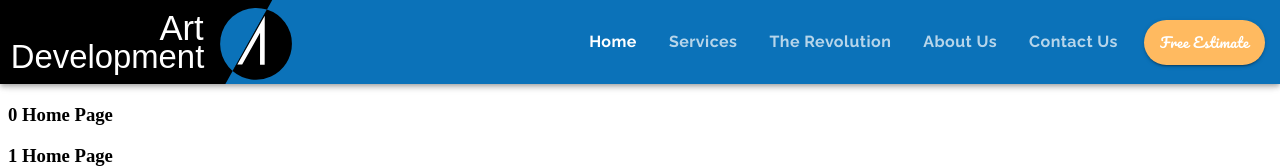
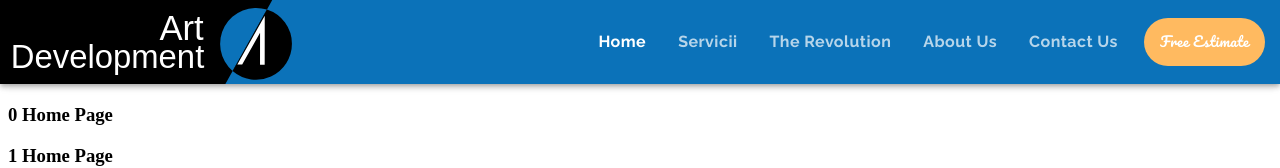
Before and after one commit to nate-mal/natdevelopment, a React (Create React App) app: page / in a window 1280 px wide. Shown: the top 168 px of the page. Built offline with nearby package versions, Linux system fonts and the light colour scheme.

Commit message:
refactoring code

```diff
--- a/src/components/App.js
+++ b/src/components/App.js
@@ -1,15 +1,45 @@
 import { ThemeProvider } from "@emotion/react";
 import { BrowserRouter, Routes, Route } from "react-router-dom";
-
+import { useMemo } from "react";
 import Header from "./ui/Header";
 import theme1 from "../themes/theme1";
 import Home from "./Home";
 function App() {
+  const options = useMemo(
+    () => [
+      { name: "Home", link: "/" },
+
+      {
+        name: "Servicii",
+        link: "/services",
+        subs: [
+          { name: "Servicii", link: "/services", index: 1 },
+          {
+            name: "Custom Software Development",
+            link: "/customsoftware",
+          },
+          { name: "Mobile App Development", link: "/mobileapps" },
+          { name: "Website Development", link: "/websites" },
+        ],
+      },
+      {
+        name: "The Revolution",
+        link: "/revolution",
+      },
+      {
+        name: "About Us",
+        link: "/about",
+      },
+      { name: "Contact Us", link: "/contact" },
+    ],
+    []
+  );
+  const estimate = { name: "Free Estimate", link: "/estimate" };
   return (
     <ThemeProvider theme={theme1}>
       <div className="App">
         <BrowserRouter>
-          <Header />
+          <Header options={options} specialOption={estimate} />
           <Routes>
             <Route path="/" element={<Home />} />
             <Route exact path="/services" element={<div>Services Page</div>} />
--- a/src/components/ui/Header.js
+++ b/src/components/ui/Header.js
@@ -1,6 +1,6 @@
 import logo from "../../assets/logo.svg";
 
-import React, { useEffect, useMemo } from "react";
+import React, { useEffect } from "react";
 import { useState } from "react";
 import AppBar from "@mui/material/AppBar";
 import Toolbar from "@mui/material/Toolbar";
@@ -18,7 +18,12 @@ import ListItem from "@mui/material/ListItem";
 import ListItemText from "@mui/material/ListItemText";
 import { IconButton, useMediaQuery } from "@mui/material";
 import { useTheme } from "@emotion/react";
-const Header = (props) => {
+import ListItemButton from "@mui/material/ListItemButton";
+import Collapse from "@mui/material/Collapse";
+import ExpandMore from "@mui/icons-material/ExpandLess";
+import ExpandLess from "@mui/icons-material/ExpandLess";
+
+const Header = ({ options, specialOption }) => {
   const iOS =
     typeof navigator !== "undefined" &&
     /iPad|iPhone|iPod/.test(navigator.userAgent);
@@ -26,29 +31,26 @@ const Header = (props) => {
   const defaultTheme = useTheme();
   const matches = useMediaQuery(defaultTheme.breakpoints.down("md"));
   const [value, setValue] = useState(0);
+  const [subs, setSubs] = useState(null);
   const [service, setService] = useState(null);
   const [anchorEl, setAnchorEl] = React.useState(null);
   const [openDrawer, setOpenDrawer] = useState(false);
+  const [openServiceCollapse, setOpenServiceCollapse] = useState(false);
+  if (anchorEl) console.log(anchorEl.attributes.getNamedItem("href").value);
   const openMenu = Boolean(anchorEl);
-  const handleMenuOpen = (event) => {
+  const handleMenuOpen = (event, subs) => {
+    setSubs(subs);
     setAnchorEl(event.currentTarget);
   };
   const handleMenuClose = () => {
     setAnchorEl(null);
+    setSubs(null);
   };
-  const services = useMemo(
-    () => [
-      { name: "Services", link: "/services", index: 0 },
-      {
-        name: "Custom Software Development",
-        link: "/customsoftware",
-        index: 1,
-      },
-      { name: "Mobile App Development", link: "/mobileapps", index: 2 },
-      { name: "Website Development", link: "/websites", index: 3 },
-    ],
-    []
-  );
+
+  const estimate = {
+    ...specialOption,
+    index: options.length,
+  };
   const tabsStyle = (theme) => {
     return {
       ...theme.typography.tab,
@@ -71,53 +73,63 @@ const Header = (props) => {
           },
         }}
       >
-        <Tab component={Link} to="/" sx={tabsStyle} label="Home" />
+        {options.map((option, index) => {
+          if (option.subs) {
+            return (
               <Tab
-          id="basic-button"
-          aria-controls={openMenu ? "basic-menu" : undefined}
+                key={index}
+                id={`${option.link}-tab`}
+                aria-controls={openMenu ? `${option.link}-menu` : undefined}
                 aria-haspopup="true"
                 aria-expanded={openMenu ? "true" : undefined}
-          onMouseEnter={handleMenuOpen}
-          onClick={handleMenuOpen}
+                onMouseEnter={(e) => handleMenuOpen(e, option.subs)}
+                onClick={(e) => handleMenuOpen(e, option.subs)}
                 component={Link}
-          to="/services"
+                to={option.link}
                 sx={tabsStyle}
-          label="Services"
+                label={option.name}
               />
-
+            );
+          } else
+            return (
               <Tab
+                key={index}
                 component={Link}
-          to="/revolution"
+                to={option.link}
                 sx={tabsStyle}
-          label="The Revolution"
+                label={option.name}
               />
-        <Tab component={Link} to="/about" sx={tabsStyle} label="About Us" />
-        <Tab component={Link} to="/contact" sx={tabsStyle} label="Contact Us" />
-      </Tabs>
-      <Button
-        variant="contained"
+            );
+        })}
+        <Tab
+          // variant="contained"
           color="secondary"
           component={Link}
-        to="/estimate"
+          to={estimate.link}
+          onClick={() => setValue(estimate.index)}
           sx={(theme) => {
             return {
               ...theme.typography.estimate,
+              backgroundColor: theme.palette.secondary.main,
+              "&:hover": { backgroundColor: theme.palette.secondary.dark },
               borderRadius: "50px",
               marginLeft: "10px",
               marginRight: "15px",
               color: "white",
             };
           }}
-      >
-        Free Estimate
-      </Button>
+          label={estimate.name}
+        />
+      </Tabs>
+
+      {subs && (
         <Menu
-        id="basic-menu"
+          id={`${subs[0].link}-menu`}
           anchorEl={anchorEl}
           open={openMenu}
           onClose={handleMenuClose}
           MenuListProps={{
-          "aria-labelledby": "basic-button",
+            "aria-labelledby": `${subs[0].link}-tab`,
             onMouseLeave: handleMenuClose,
           }}
           anchorOrigin={{
@@ -137,13 +149,13 @@ const Header = (props) => {
           }}
           elevation={0}
         >
-        {services.map((option, index) => (
+          {subs.map((option, index) => (
             <MenuItem
               component={Link}
               to={option.link}
               key={index}
               onClick={() => {
-              setValue(1);
+                setValue(subs[0].index);
                 setService(option.link);
                 handleMenuClose();
               }}
@@ -157,14 +169,17 @@ const Header = (props) => {
             </MenuItem>
           ))}
         </Menu>
+      )}
     </>
   );
+
   const drawer = (
     <>
       <SwipeableDrawer
         disableBackdropTransition={!iOS}
         disableDiscovery={iOS}
         open={openDrawer}
+        anchor="right"
         onClose={() => setOpenDrawer(false)}
         onOpen={() => setOpenDrawer(true)}
         sx={(theme) => {
@@ -177,91 +192,71 @@ const Header = (props) => {
           disablePadding
           sx={(theme) => {
             return {
-              " & .MuiListItem-root": {
+              " & .MuiListItem-root, & .MuiButtonBase-root": {
                 ...theme.typography.tab,
                 color: "white",
               },
-              "&& .Mui-selected, & .MuiListItem-root:hover": {
+              "&& .Mui-selected, & .MuiListItem-root:hover,& .MuiButtonBase-root:hover":
+                {
                   backgroundColor: theme.palette.primary.light,
                 },
             };
           }}
         >
+          {options.map((option, index) => {
+            if (option.subs) {
+              return (
+                <>
+                  <ListItemButton
+                    divider
+                    button
+                    onClick={() => setOpenServiceCollapse(!openServiceCollapse)}
+                    className={value === index ? " Mui-selected" : null}
+                  >
+                    <ListItemText primary={option.name} />
+                    {openServiceCollapse ? <ExpandLess /> : <ExpandMore />}
+                  </ListItemButton>
+                  <Collapse
+                    in={openServiceCollapse}
+                    timeout="auto"
+                    unmountOnExit
+                  >
+                    <List component="div" disablePadding>
+                      <ListItemButton sx={{ pl: 4 }}>
+                        <ListItemText primary="Starred" />
+                      </ListItemButton>
+                    </List>
+                  </Collapse>
+                </>
+              );
+            } else
+              return (
                 <ListItem
+                  key={index}
                   onClick={() => {
-              setValue(0);
+                    setValue(index);
                     setOpenDrawer(false);
                   }}
                   divider
                   button
                   component={Link}
-            to="/"
-            className={value === 0 ? " Mui-selected" : null}
+                  to={option.link}
+                  className={value === index ? " Mui-selected" : null}
                 >
-            <ListItemText disableTypography>Home</ListItemText>
+                  <ListItemText disableTypography>{option.name}</ListItemText>
                 </ListItem>
+              );
+          })}
           <ListItem
             onClick={() => {
-              setValue(1);
+              setValue(estimate.index);
               setOpenDrawer(false);
             }}
             divider
             button
             component={Link}
-            to="/services"
-            className={value === 1 ? "Mui-selected" : null}
-          >
-            <ListItemText disableTypography>Services</ListItemText>
-          </ListItem>
-          <ListItem
-            onClick={() => {
-              setValue(2);
-              setOpenDrawer(false);
-            }}
-            divider
-            button
-            component={Link}
-            to="/revolution"
-            className={value === 2 ? "Mui-selected" : null}
-          >
-            <ListItemText disableTypography>The Revolution</ListItemText>
-          </ListItem>
-          <ListItem
-            onClick={() => {
-              setValue(3);
-              setOpenDrawer(false);
-            }}
-            divider
-            button
-            component={Link}
-            to="/about"
-            className={value === 3 ? "Mui-selected" : null}
-          >
-            <ListItemText disableTypography>About Us</ListItemText>
-          </ListItem>
-          <ListItem
-            onClick={() => {
-              setValue(4);
-              setOpenDrawer(false);
-            }}
-            divider
-            button
-            component={Link}
-            to="/contact"
-            className={value === 4 ? "Mui-selected" : null}
-          >
-            <ListItemText disableTypography>Contact Us</ListItemText>
-          </ListItem>
-          <ListItem
-            onClick={() => {
-              setValue(5);
-              setOpenDrawer(false);
-            }}
-            divider
-            button
-            component={Link}
-            to="/estimate"
-            className={value === 5 ? "Mui-selected" : null}
+            to={estimate.link}
+            className={value === estimate.index ? "Mui-selected" : null}
             sx={(theme) => {
               return {
                 backgroundColor: theme.palette.secondary.main,
@@ -272,7 +267,7 @@ const Header = (props) => {
               };
             }}
           >
-            <ListItemText disableTypography>Free Estimate</ListItemText>
+            <ListItemText disableTypography>{estimate.name}</ListItemText>
           </ListItem>
         </List>
       </SwipeableDrawer>
@@ -285,22 +280,25 @@ const Header = (props) => {
       </IconButton>
     </>
   );
+
   useEffect(() => {
-    if (window.location.pathname === "/" && value !== 0) setValue(0);
-    else if (
-      services
-        .map((service) => service.link)
-        .includes(window.location.pathname) &&
-      value !== 1
+    options.forEach((option, index) => {
+      if (window.location.pathname === option.link && value !== index)
+        setValue(index);
+
+      if (option.subs) {
+        option.subs.forEach((sub) => {
+          if (
+            window.location.pathname === sub.link &&
+            (value !== index || service !== sub.link)
           ) {
             setValue(1);
             setService(window.location.pathname);
-    } else if (window.location.pathname === "/revolution" && value !== 2)
-      setValue(2);
-    else if (window.location.pathname === "/about" && value !== 3) setValue(3);
-    else if (window.location.pathname === "/contact" && value !== 4)
-      setValue(4);
-  }, [value, services]);
+          }
+        });
+      }
+    });
+  }, [value, service, options]);
 
   return (
     <>
```
Lines whose indentation alone changed are shown as unchanged.
